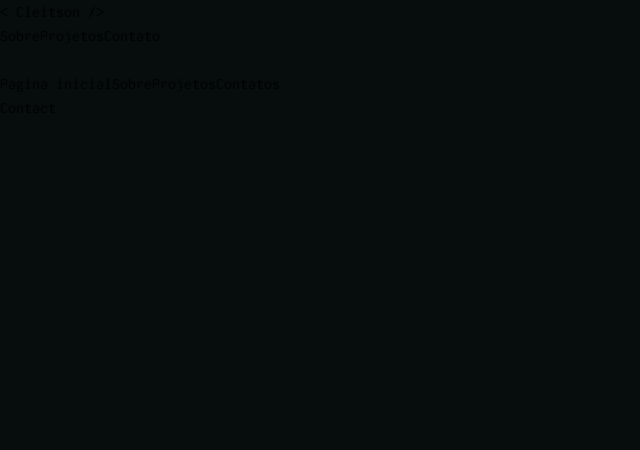
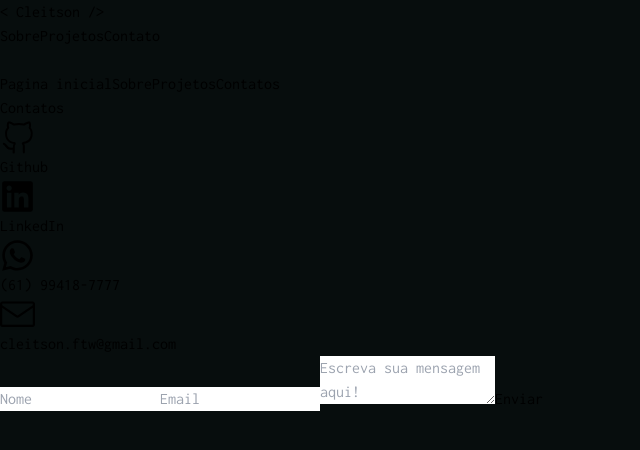
Before and after one commit to cleitson/portifolio, a React (Vite) app: page /contact in a window 1280 px wide. Shown: the top 450 px of the page, without its empty margins (0-640 px from the left). Built offline with nearby package versions, Linux system fonts and the light colour scheme.

Commit message:
feat: nova pagina de contato e resposta

```diff
--- a/src/App.tsx
+++ b/src/App.tsx
@@ -4,6 +4,7 @@ import Home from './pages/Home'
 import About from './pages/About'
 import Projects from './pages/Projects'
 import Contact from './pages/Contact'
+import Thanks from './pages/Thanks'
 import Header from './components/Header/Header'
 
 function App() {
@@ -16,6 +17,7 @@ function App() {
       <Route path='/about' element={<About />} />
       <Route path='/projects' element={<Projects />} />
       <Route path='/contact' element={<Contact />} />
+      <Route path='/thanks' element={<Thanks />} />
     </Routes>
     </div>
   )
--- a/src/pages/Contact.tsx
+++ b/src/pages/Contact.tsx
@@ -1,9 +1,51 @@
+import { FaWhatsapp } from "react-icons/fa";
+import { FaLinkedin } from "react-icons/fa6";
+import { VscGithubAlt } from "react-icons/vsc";
+import { GoMail } from "react-icons/go";
 
 function Contact() {
   return (
-    <div className='text-white flex justify-center items-center w-full h-screen'>
-      <h1>Contact</h1>
-    </div>)
+    <section className='flex flex-col w-full h-full px-10 max-w-7xl mx-auto py-28 md:py-52'>
+      <h2 className="md:text-6xl text-5xl font-semibold mb-10 text-[#5DBCCC]">Contatos</h2>
+      <div className="flex flex-col md:flex-row w-full gap-10">
+        <div className="contacts w-full flex-col flex gap-5">
+          <a target="_blank" referrerPolicy="no-referrer" className="flex items-center w-full justify-left text-xl lg:text-2xl gap-5 font-bold px-8 py-4 bg-[#0D1E20] rounded-xl hover:scale-110 cursor-pointer" href="https://github.com/cleitson">
+            <VscGithubAlt size={35} />
+            <p>Github</p>
+          </a>
+          <a target="_blank" referrerPolicy="no-referrer" className="flex items-center w-full justify-left text-xl lg:text-2xl gap-5 font-bold px-8 py-4 bg-[#0D1E20] rounded-xl hover:scale-110 cursor-pointer" href="https://www.linkedin.com/in/cleitsonlima">
+            <FaLinkedin size={35} />
+            <p>LinkedIn</p>
+          </a>
+          <a target="_blank" referrerPolicy="no-referrer" className="flex items-center w-full justify-left text-xl lg:text-2xl gap-5 font-bold px-8 py-4 bg-[#0D1E20] rounded-xl hover:scale-110 cursor-pointer" href="https://wa.me/+5561994187777">
+            <FaWhatsapp size={35} />
+            <p>(61) 99418-7777</p>
+          </a>
+          <span className='flex items-center w-full justify-left text-sm lg:text-2xl gap-5 font-bold px-8 py-4 bg-[#0D1E20] rounded-xl hover:scale-110'>
+            <a target="_blank" referrerPolicy="no-referrer" href="mailto:cleitson.ftw@gmail.com">
+              <GoMail size={35} />
+            </a>
+            <p>cleitson.ftw@gmail.com</p>
+          </span>
+        </div>
+        <form className="w-full h-full flex-col flex gap-5 bg-[#070D0D]" action="https://formsubmit.co/cleitson.ftw@email.com" method="POST">
+          <input type="text" className="flex h-10 w-full rounded-md border border-input bg-[#070D0D] px-3 py-2 text-sm focus-visible:ring-2 ring-offset-[#9AC8D0] focus-visible:ring-ring focus-visible:ring-offset-2" placeholder="Nome" name="name" required />
+
+          <input type="email" className="flex h-10 w-full rounded-md border border-input bg-[#070D0D] px-3 py-2 text-sm focus-visible:ring-2 ring-offset-[#9AC8D0] focus-visible:ring-ring focus-visible:ring-offset-2" placeholder="Email" name="email" required />
+
+          <textarea className="flex min-h-[140px] w-full rounded-md border border-input bg-[#070D0D] px-3 py-2 text-sm ring-offset-[#9AC8D0] focus-visible:outline-none focus-visible:ring-2 focus-visible:ring-ring focus-visible:ring-offset-2 resize-none flex-1 h-full" name="message" placeholder="Escreva sua mensagem aqui!" required />
+
+          <input type="hidden" name="_subject" value="New submission!" />
+          <input type="hidden" name="_template" value="table" />
+          <input type="hidden" name="_next" value="https://cleitson.dev.br/thanks" />
+
+          <button type='submit' className="inline-flex items-center justify-center rounded-md bg-[#9AC8D0] text-black hover:bg-[#BEDADA] h-10 px-4 py-2 w-full text-xl font-medium">
+            Enviar
+          </button>
+        </form>
+      </div>
+    </section>
+  )
 }
 
 export default Contact
--- /dev/null
+++ b/src/pages/Thanks.tsx
@@ -0,0 +1,15 @@
+import { Link } from "react-router-dom"
+
+function Thanks() {
+  return (
+    <section className="flex flex-col justify-center items-center p-10 text-white w-full h-screen">
+      <h1 className="md:text-6xl text-5xl font-semibold mb-10 text-[#5DBCCC]">Obrigado por entrar em contato!</h1>
+      <p className="text-2xl md:text-4xl font-semibold bg-clip-text text-[#BEDADA] mb-10">
+        Sua mensagem foi enviada com sucesso! Responderei em breve.
+      </p>
+      <Link to='/' className="inline-flex items-center justify-center rounded-md bg-[#9AC8D0] text-black hover:bg-[#BEDADA] h-10 px-4 py-2 w-52 text-xl font-medium"> Página inicial</Link>
+    </section>
+  )
+}
+
+export default Thanks
```
